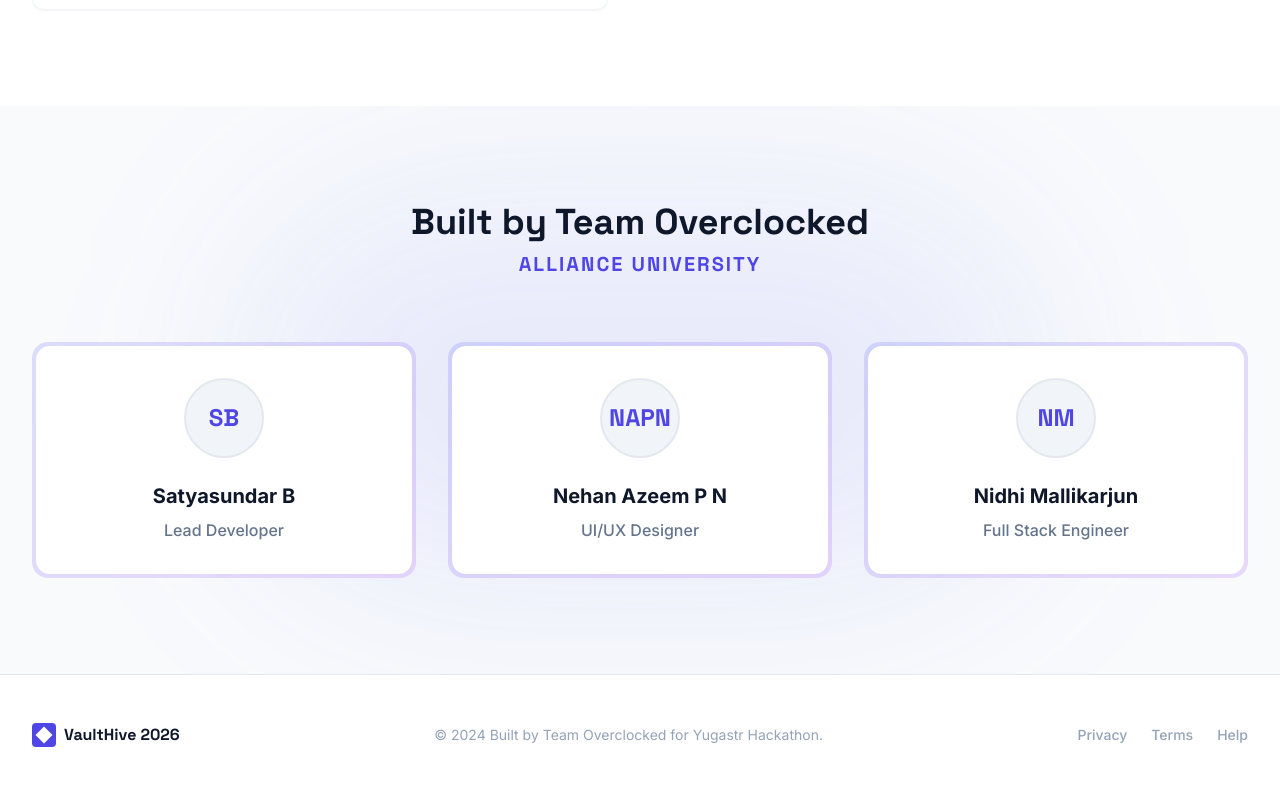
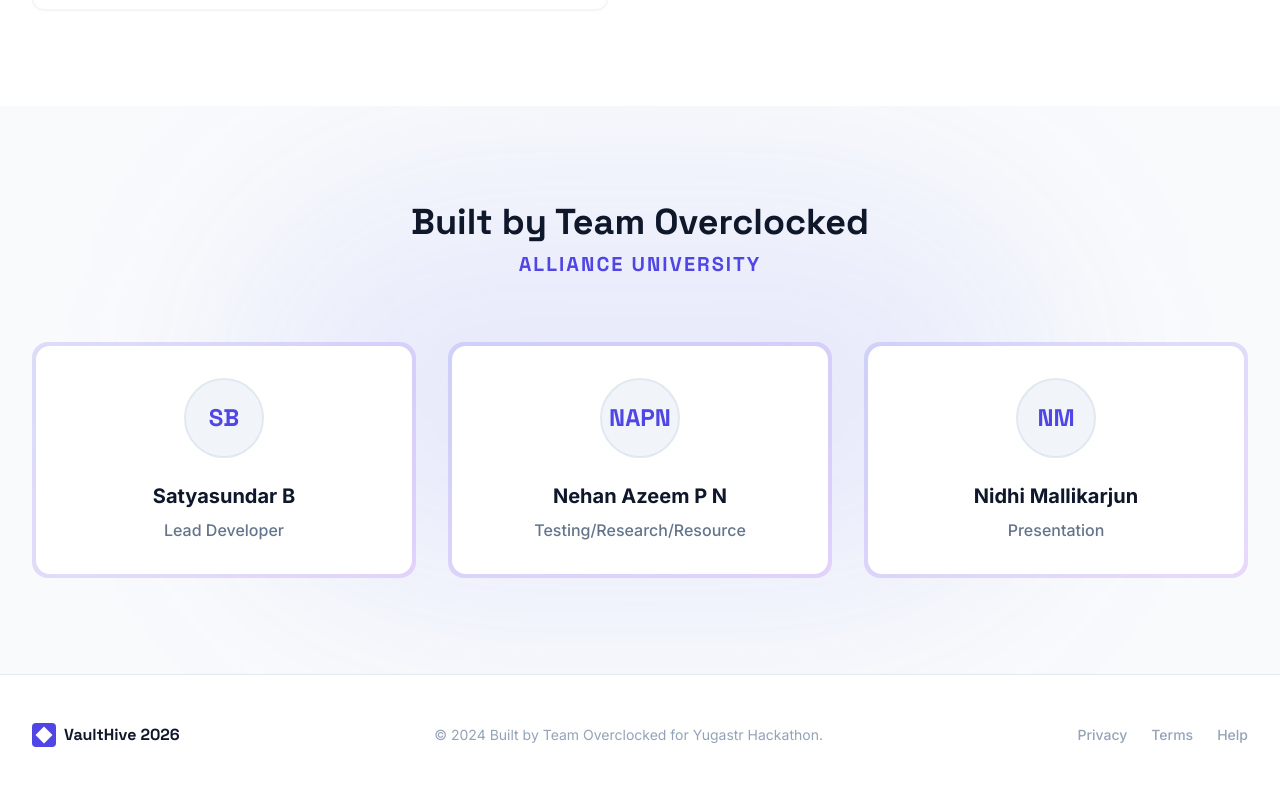
Before and after one commit to programmingxpert/VaultHive, a React (Vite) app: page / in a window 1280 px wide. Shown: the part 2919-3704 px from the top of the page. Built offline with nearby package versions, Linux system fonts and the light colour scheme; no server answers.

Commit message:
Initial commit

```diff
--- a/pages/Landing.tsx
+++ b/pages/Landing.tsx
@@ -81,8 +81,8 @@
 
   const team = [
     { name: 'Satyasundar B', role: 'Lead Developer' },
-    { name: 'Nehan Azeem P N', role: 'UI/UX Designer' },
-    { name: 'Nidhi Mallikarjun', role: 'Full Stack Engineer' }
+    { name: 'Nehan Azeem P N', role: 'Testing/Research/Resource' },
+    { name: 'Nidhi Mallikarjun', role: 'Presentation' }
   ];
 
   return (
```
